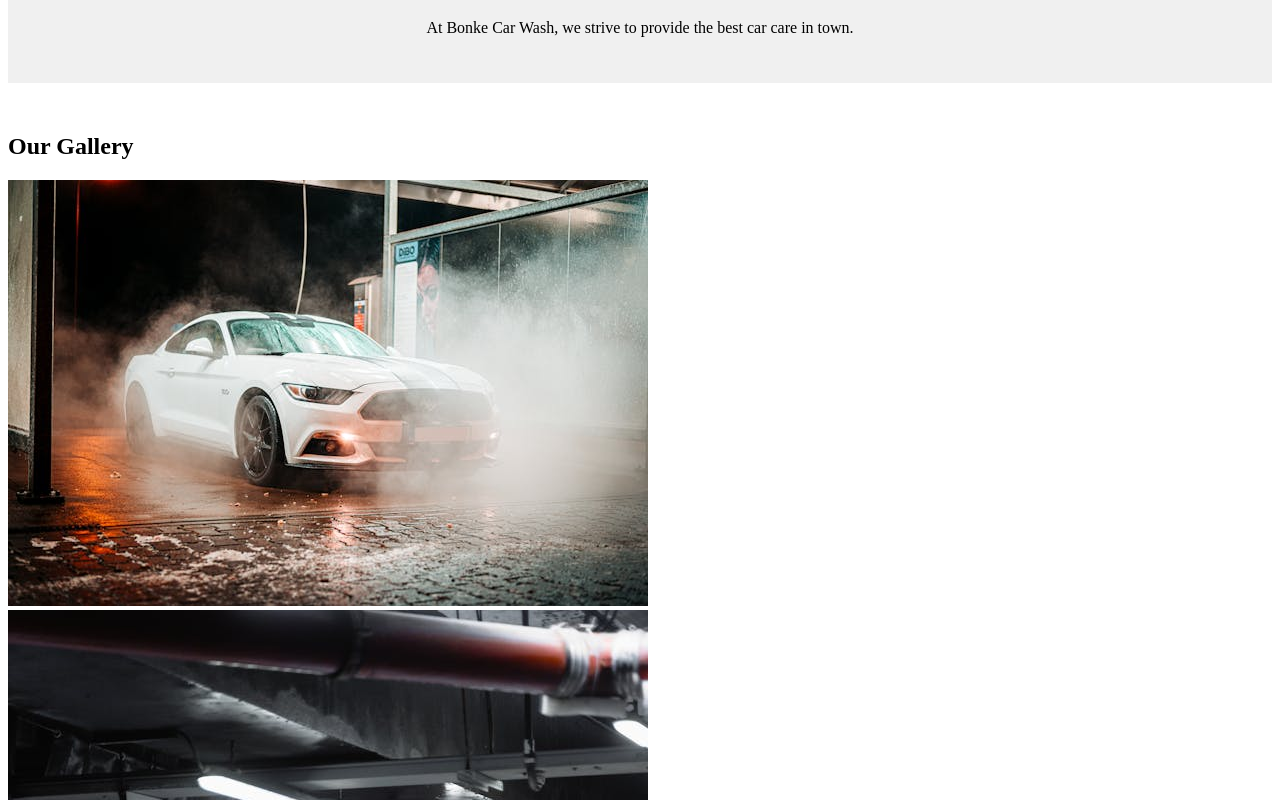
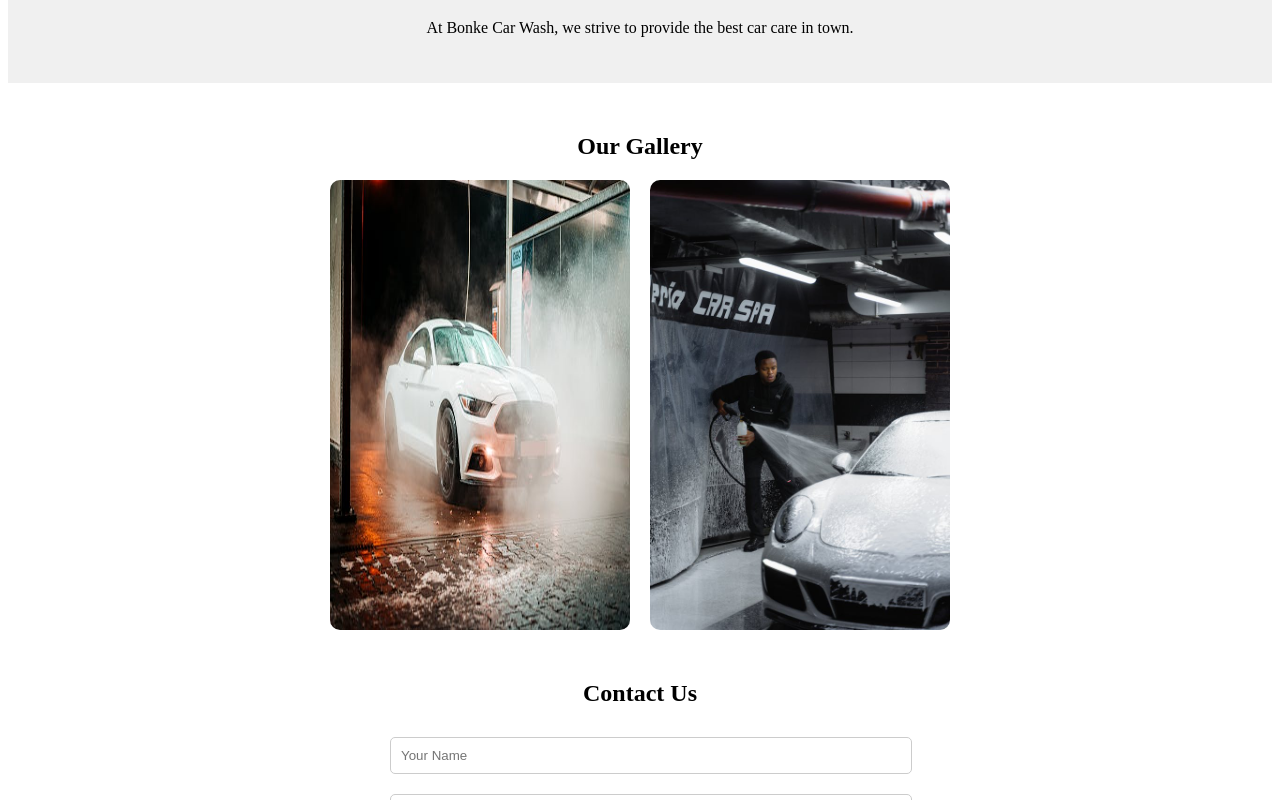
Before and after one commit to skywalker2004/carwashApp-Vue-master, a Vue app: page / in a window 1280 px wide. Shown: the part 1400-2200 px from the top of the page. Built offline with nearby package versions, Linux system fonts and the light colour scheme.

Commit message:
Add scoped styles for the gallery layout and image styling with flexbox and border-radius.

```diff
--- a/src/components/GalleryComponent.vue
+++ b/src/components/GalleryComponent.vue
@@ -13,3 +13,22 @@ export default {
   name: "GalleryComponent", // Register the component name
 };
 </script>
+<style scoped>
+/* Center the gallery content */
+.galleryComponent {
+  text-align: center;
+}
+
+/* Arrange images horizontally with flexbox */
+.images {
+  display: flex;
+  justify-content: center; /* Center the images horizontally */
+  gap: 20px; /* Add space between the images */
+}
+
+/* Style individual images */
+.images img {
+  width: 300px; /* Set fixed width for each image */
+  border-radius: 10px; /* Rounded corners for the images */
+}
+</style>
```
